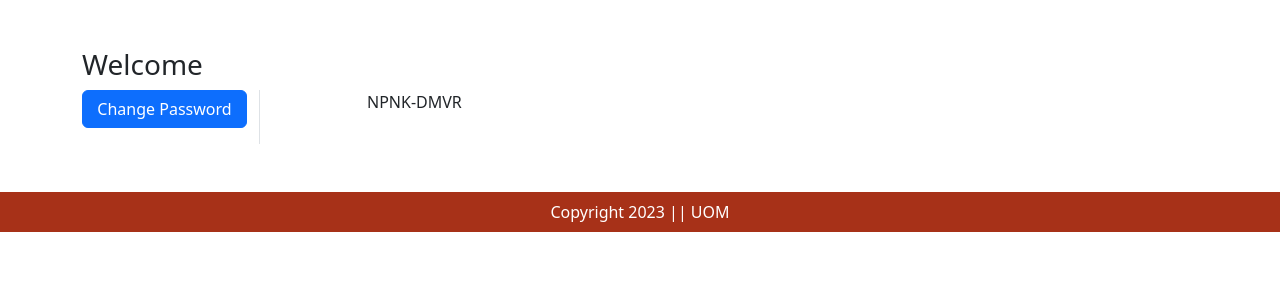
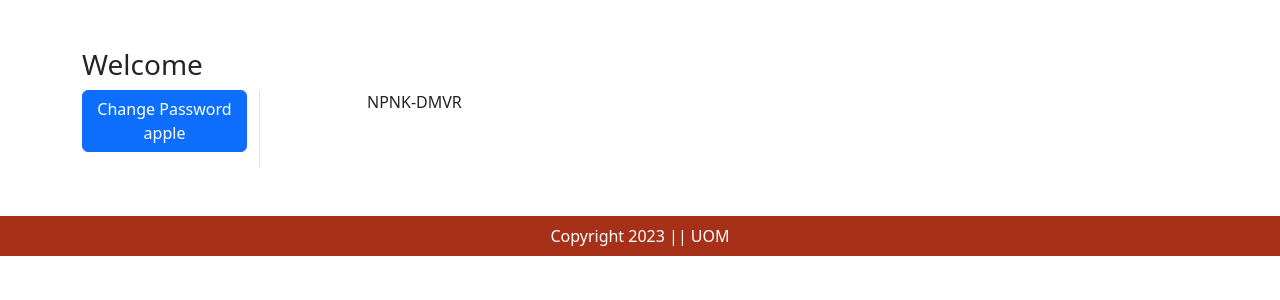
Before and after one commit to vishalgimhan/LibrarySystem, a Django app: template Group assaigmne t/mysite/lims_app/templates/password_change.html in a window 1280 px wide. Shown: the part 91-391 px from the top of the page. Run offline with Django 3.2, Linux system fonts and the light colour scheme; the template is opened without the code that fills it, so the values that code supplies are empty.

Commit message:
i added an apple

```diff
--- a/Group assaigmne t/mysite/lims_app/templates/password_change.html
+++ b/Group assaigmne t/mysite/lims_app/templates/password_change.html
@@ -8,7 +8,7 @@
         <h3>Welcome {{request.user.username|capfirst}}</h3>
             <div class="col-sm-2 border-end">
                 <ul class="list-unstyled">
-                    <li class="d-grid"><a href="#" class="btn btn-primary">Change Password</a></li>
+                    <li class="d-grid"><a href="#" class="btn btn-primary">Change Password apple </a></li>
                 </ul>
             </div>
         <div class="col-sm-9 offset-sm-1">
```
